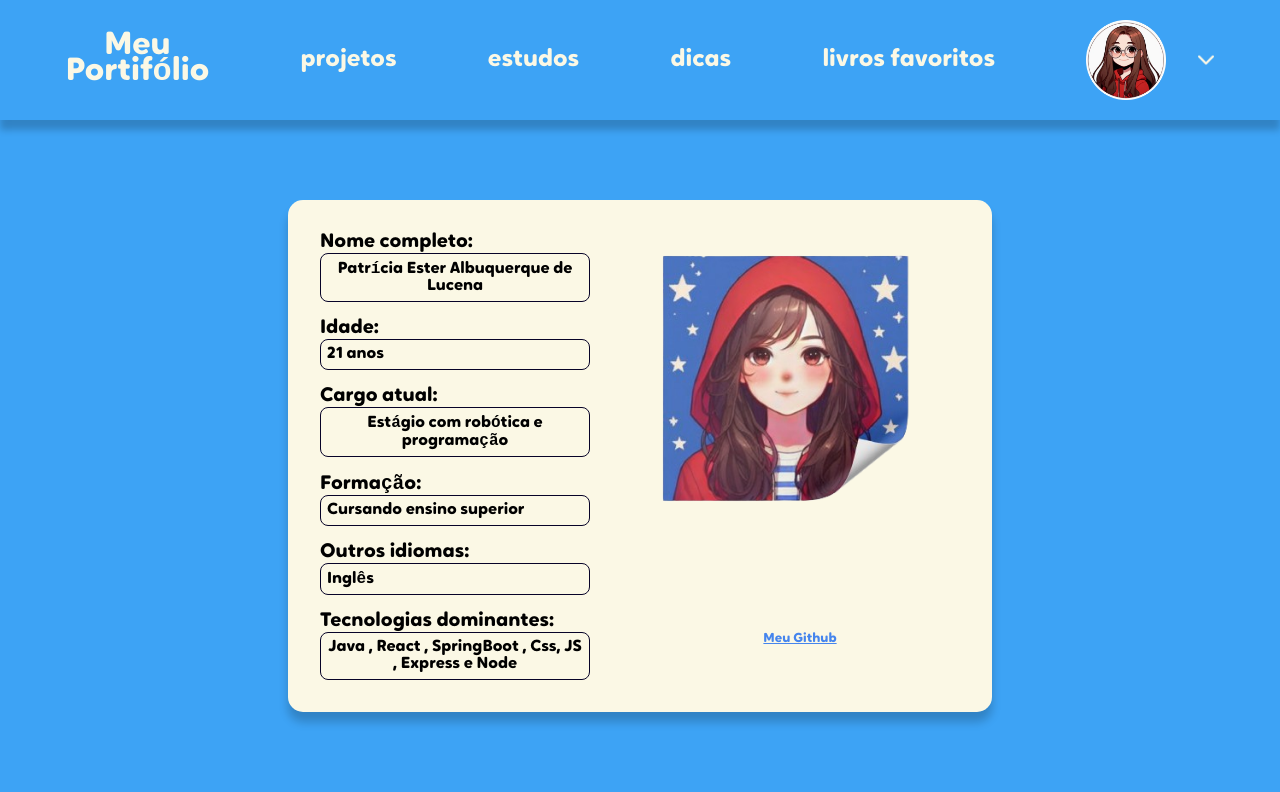
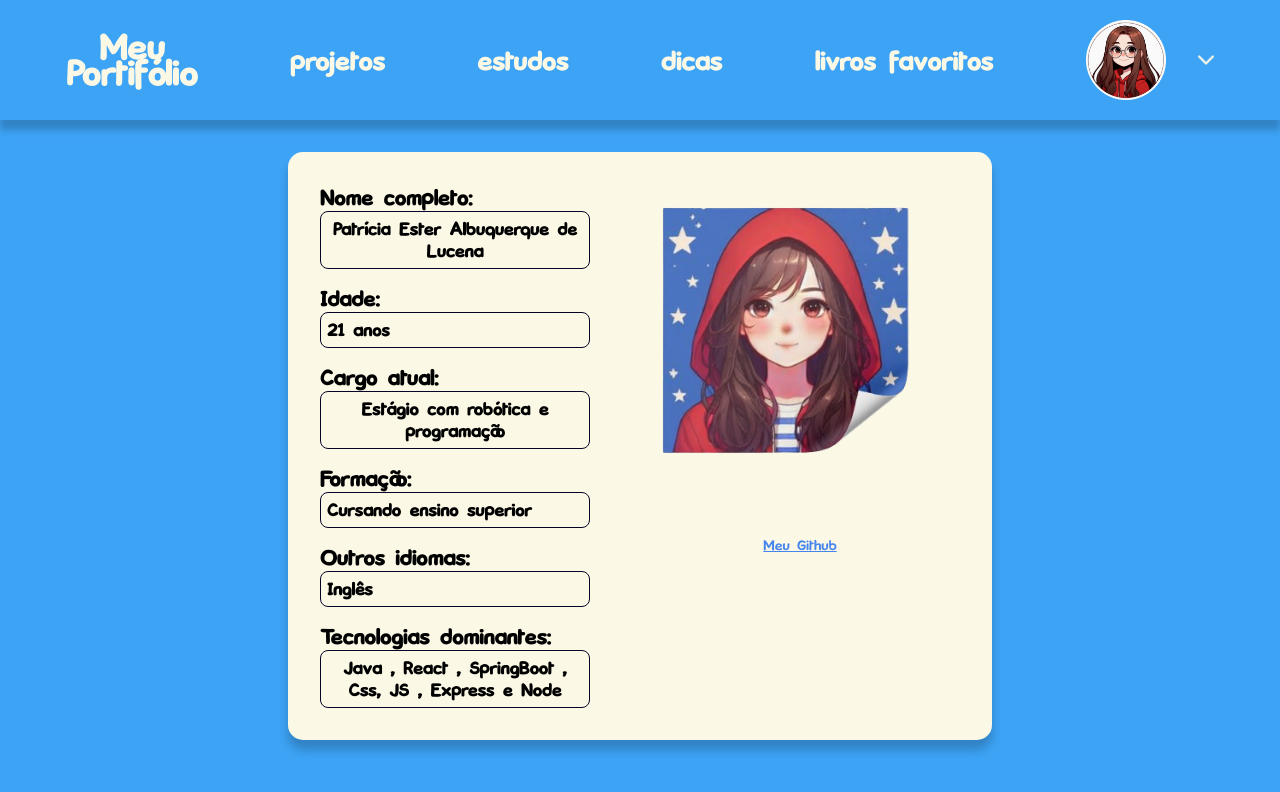
Before and after one commit to Patyadl/MeuPortifolio, a React (Vite) app: page /sobre in a window 1280 px wide. Shown: the top 792 px of the page. Built offline with nearby package versions, Linux system fonts and the light colour scheme.

Commit message:
troca de font

```diff
--- a/src/components/Home/home.css
+++ b/src/components/Home/home.css
@@ -1,7 +1,7 @@
 * {
     margin: 0;
     padding: 0;
-        font-family: 'Oktah round bold',monospace;
+        font-family: 'Comick';
 
 }
 body {
--- a/src/components/NavBar/nav.css
+++ b/src/components/NavBar/nav.css
@@ -4,7 +4,9 @@ nav #logo {
     text-align: center;
     font-size: xx-large;
     line-height: 0.8;
+
 }
+
 nav {
     background-color: #3DA3F5;
     color: #FBF8E5;
--- a/src/components/SobreMim/sobre.css
+++ b/src/components/SobreMim/sobre.css
@@ -17,7 +17,7 @@
     justify-content: center;
     align-items: center;
     flex-direction: row;
-    margin-top: 5rem;
+    margin-top: 2rem;
     font-size: small;
 
 }
--- a/src/index.css
+++ b/src/index.css
@@ -1,5 +1,5 @@
 @font-face {
-  font-family: 'Oktah round bold';
-  src: url('../Fontoktah_round_bold.otf') format('opentype');
+  font-family: 'Comick';
+  src: url('../ComickBook_Simple.ttf') format("truetype");
 
 }
```
Also changed, not shown: ComickBook_Simple.ttf (added), Fontoktah_round_bold.otf (deleted).
